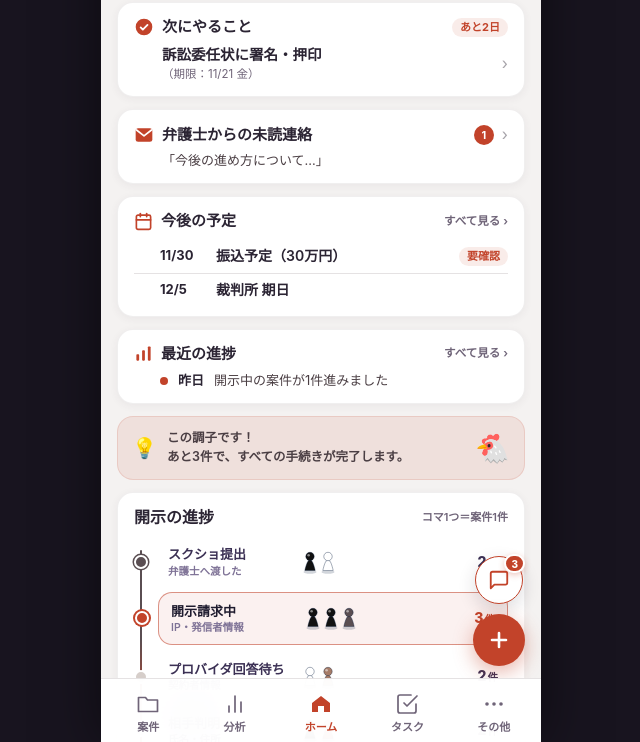
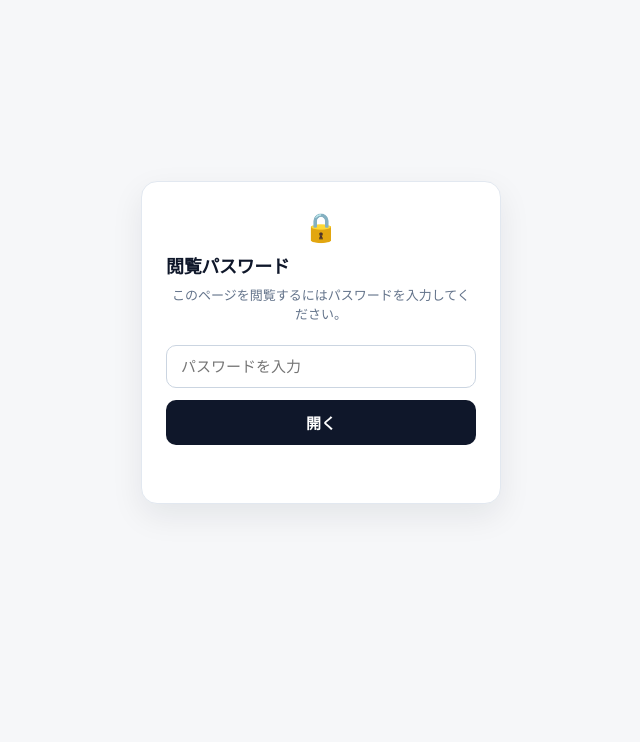
Before and after one commit to shika-tsuno/kaiji-gyotaku-mock, a plain HTML site: page index.html in a window 1280 px wide. Shown: the part 58-800 px from the top of the page, without its empty margins (319-959 px from the left). Drawn offline with nearby package versions, Linux system fonts and the light colour scheme.

Commit message:
Add password gate for GitHub Pages mock site

```diff
--- a/app.html
+++ b/app.html
@@ -2,6 +2,7 @@
 <html lang="ja">
 <head>
 <meta charset="utf-8">
+<script src="js/auth-gate.js"></script>
 <meta name="viewport" content="width=device-width, initial-scale=1, maximum-scale=1, user-scalable=no, viewport-fit=cover">
 <meta name="apple-mobile-web-app-capable" content="yes">
 <meta name="apple-mobile-web-app-status-bar-style" content="default">
--- a/index.html
+++ b/index.html
@@ -2,6 +2,7 @@
 <html lang="ja">
 <head>
 <meta charset="utf-8">
+<script src="js/auth-gate.js"></script>
 <meta name="viewport" content="width=device-width, initial-scale=1, maximum-scale=1, user-scalable=no, viewport-fit=cover">
 <meta name="apple-mobile-web-app-capable" content="yes">
 <meta name="apple-mobile-web-app-status-bar-style" content="default">
--- /dev/null
+++ b/js/auth-gate.js
@@ -0,0 +1,117 @@
+(function () {
+  "use strict";
+
+  const EXPECTED_HASH =
+    "0ad20b069d8d2583bd40fa0d054379ee56fb3ea9690986283c9c82cdbd9af00f";
+  const STORAGE_KEY = "kaiji_mock_auth_v1";
+
+  // すでに認証済みの場合は何もしない
+  try {
+    if (sessionStorage.getItem(STORAGE_KEY) === EXPECTED_HASH) {
+      return;
+    }
+  } catch (_) {}
+
+  // 読み込み直後に本体を隠すスタイルを即座に適用
+  const hideStyle = document.createElement("style");
+  hideStyle.id = "auth-gate-hide-style";
+  hideStyle.textContent =
+    "html.auth-locked body > *:not(#auth-gate-overlay) { visibility: hidden !important; } html.auth-locked body { overflow: hidden !important; }";
+  document.head.appendChild(hideStyle);
+  document.documentElement.classList.add("auth-locked");
+
+  async function sha256Hex(text) {
+    const data = new TextEncoder().encode(text);
+    const hashBuffer = await crypto.subtle.digest("SHA-256", data);
+    return Array.from(new Uint8Array(hashBuffer))
+      .map((b) => b.toString(16).padStart(2, "0"))
+      .join("");
+  }
+
+  function unlock() {
+    document.documentElement.classList.remove("auth-locked");
+    const overlay = document.getElementById("auth-gate-overlay");
+    if (overlay) overlay.remove();
+    const style = document.getElementById("auth-gate-hide-style");
+    if (style) style.remove();
+  }
+
+  function mountGate() {
+    if (document.getElementById("auth-gate-overlay")) return;
+
+    const overlay = document.createElement("div");
+    overlay.id = "auth-gate-overlay";
+    overlay.setAttribute(
+      "style",
+      [
+        "position:fixed",
+        "inset:0",
+        "z-index:2147483647",
+        "background:#f6f7f9",
+        "display:flex",
+        "align-items:center",
+        "justify-content:center",
+        "padding:20px",
+        "font-family:-apple-system,BlinkMacSystemFont,'Hiragino Sans','Yu Gothic',sans-serif",
+      ].join(";")
+    );
+
+    overlay.innerHTML = `
+      <div style="width:100%;max-width:360px;background:#ffffff;border:1px solid #e2e8f0;border-radius:16px;padding:28px 24px;box-shadow:0 12px 32px rgba(15,23,42,0.08);text-align:center;">
+        <div style="font-size:28px;margin-bottom:8px;">🔒</div>
+        <h1 style="margin:0 0 8px;font-size:18px;font-weight:700;color:#0f172a;">閲覧パスワード</h1>
+        <p style="margin:0 0 20px;font-size:13px;color:#64748b;line-height:1.5;">このページを閲覧するにはパスワードを入力してください。</p>
+        <form id="auth-gate-form" style="display:flex;flex-direction:column;gap:12px;">
+          <input
+            id="auth-gate-input"
+            type="password"
+            autocomplete="current-password"
+            placeholder="パスワードを入力"
+            required
+            style="width:100%;box-sizing:border-box;padding:12px 14px;font-size:15px;border:1px solid #cbd5e1;border-radius:10px;outline:none;"
+          />
+          <button
+            type="submit"
+            style="width:100%;padding:12px;font-size:15px;font-weight:600;color:#ffffff;background:#0f172a;border:none;border-radius:10px;cursor:pointer;"
+          >開く</button>
+          <p id="auth-gate-error" style="margin:0;font-size:13px;color:#dc2626;min-height:18px;"></p>
+        </form>
+      </div>
+    `;
+
+    document.body.appendChild(overlay);
+
+    const form = document.getElementById("auth-gate-form");
+    const input = document.getElementById("auth-gate-input");
+    const errEl = document.getElementById("auth-gate-error");
+
+    setTimeout(() => input && input.focus(), 50);
+
+    form.addEventListener("submit", async function (e) {
+      e.preventDefault();
+      errEl.textContent = "";
+      const val = input.value || "";
+      try {
+        const hash = await sha256Hex(val);
+        if (hash === EXPECTED_HASH) {
+          try {
+            sessionStorage.setItem(STORAGE_KEY, EXPECTED_HASH);
+          } catch (_) {}
+          unlock();
+        } else {
+          errEl.textContent = "パスワードが正しくありません。";
+          input.value = "";
+          input.focus();
+        }
+      } catch (_) {
+        errEl.textContent = "認証処理でエラーが発生しました。";
+      }
+    });
+  }
+
+  if (document.body) {
+    mountGate();
+  } else {
+    document.addEventListener("DOMContentLoaded", mountGate, { once: true });
+  }
+})();
```
Also changed, not shown: capture-tool.html (+1 -0 lines), lawyer-share.html (+1 -0 lines), spreadsheet.html (+1 -0 lines).
